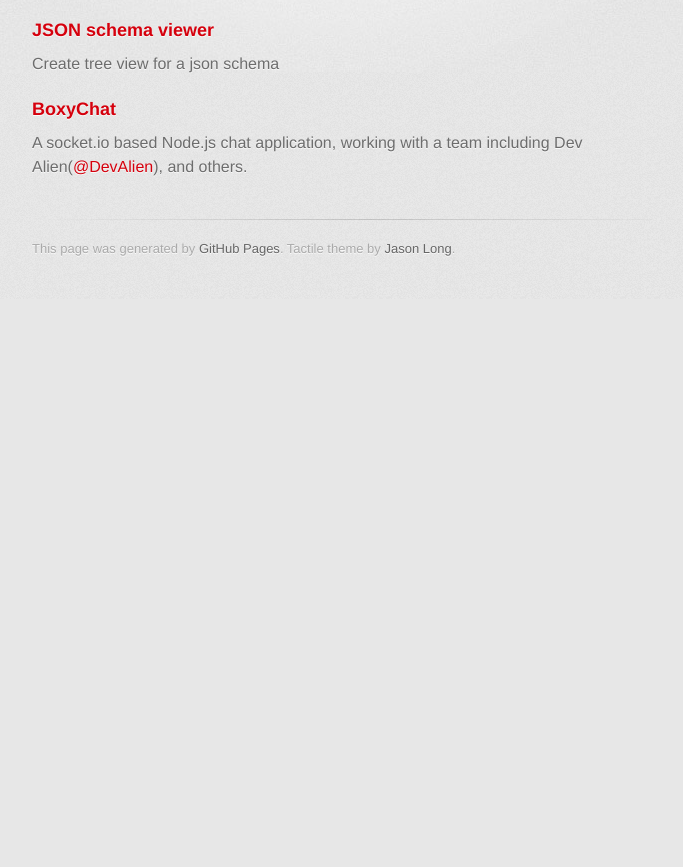
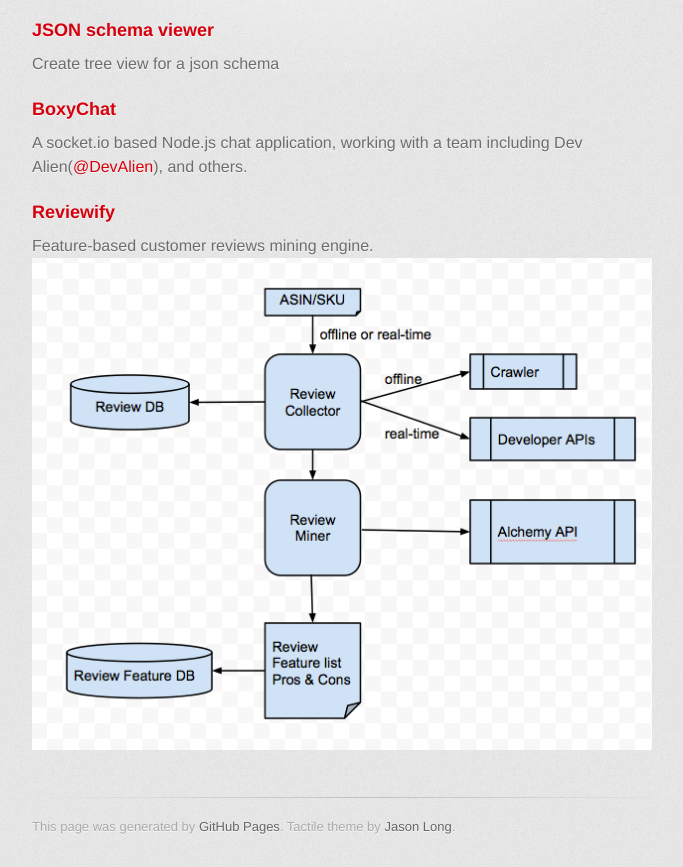
Before and after one commit to junminstorage/junminstorage.github.io, a plain HTML site: page index.html in a window 1280 px wide. Shown: the part 501-1368 px from the top of the page, without its empty margins (298-981 px from the left). Before the commit the page ends 800 px from the top, so only its background shows below. Drawn offline with Linux system fonts and the light colour scheme; a web font is replaced by a local one.

Commit message:
add reviewfiy as link

```diff
--- a/index.html
+++ b/index.html
@@ -57,6 +57,12 @@
 <p>A socket.io based Node.js chat application, working with a team including Dev Alien(<a href="https://github.com/DevAlien" class="user-mention">@DevAlien</a>),
 and others.</p>
 
+<h3>
+<a id="authors-and-contributors" class="anchor" href="#authors-and-contributors" aria-hidden="true">
+<span class="octicon octicon-link"></span></a>Reviewify</h3>
+
+<p>Feature-based customer reviews mining engine. <img src="./images/reviewify.png"/></p>
+
         </section>
 
         <footer>
```
Also changed, not shown: images/reviewify.png (added).
